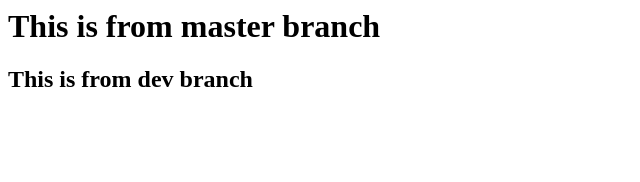
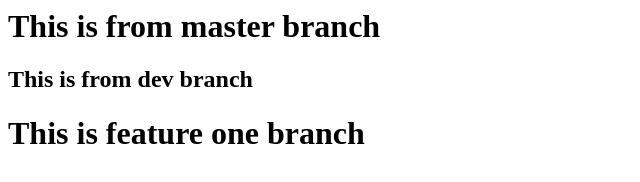
Before and after one commit to srikanthgvs/mergecheck, a plain HTML site: page index.html in a window 1280 px wide. Shown: the whole page, without its empty margins (0-640 px from the left). Drawn offline with Linux system fonts and the light colour scheme.

Commit message:
feature one changes.

```diff
--- a/index.html
+++ b/index.html
@@ -4,3 +4,6 @@
 <h2>
     This is from dev branch
 </h2>
+<h1>
+    This is feature one branch
+</h1>
```
